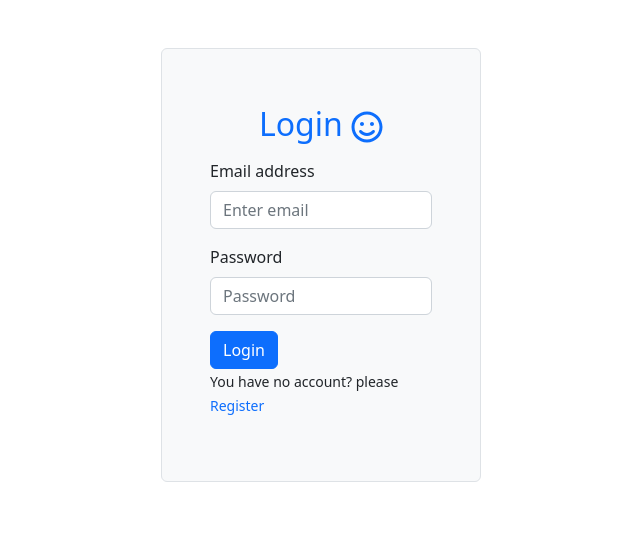
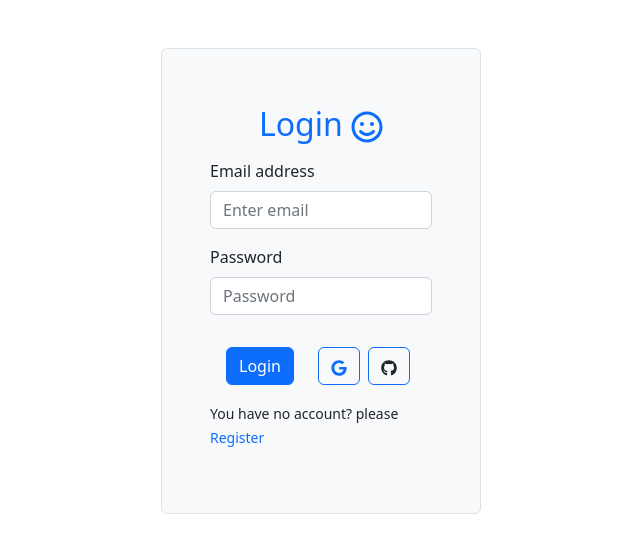
Before and after one commit to ArjumanJesmin/food-hunter-client, a React (Vite) app: page /login in a window 1280 px wide. Shown: the top 552 px of the page, without its empty margins (319-959 px from the left). Built offline with nearby package versions, Linux system fonts and the light colour scheme; no server answers.

Commit message:
login register and logout updated done

```diff
--- a/src/Pages/Login/Login.jsx
+++ b/src/Pages/Login/Login.jsx
@@ -1,21 +1,65 @@
 /* eslint-disable no-unused-vars */
-import React from 'react';
+import React, { useContext } from 'react';
 import { Button, Form } from 'react-bootstrap';
-import { FaRegSmile } from 'react-icons/fa';
+import { FaGithub, FaGoogle, FaRegSmile } from 'react-icons/fa';
 import { Link } from 'react-router-dom';
+import { GithubAuthProvider, GoogleAuthProvider, getAuth, signInWithPopup } from 'firebase/auth';
+import app from '../../firebase/firebase.config';
+import { AuthContext } from '../../providers/AuthProvider';
 
 
 const Login = () => {
+    const auth = getAuth(app);
+    const googleProvider = new GoogleAuthProvider();
+    const GithubProvider = new GithubAuthProvider();
+    const { signIn } = useContext(AuthContext);
+
 
     const handleLogin = (event) => {
         event.preventDefault();
 
         const form = event.target;
-
         const email = form.email.value
         const password = form.password.value;
         console.log(email, password)
+
+        if (password.length < 6) {
+            setError(' please At least one special character!')
+            return
+        }
+
+        //signIn(email, password) ---------------------
+        signIn(email, password)
+            .then(result => {
+                const loggedUser = result.user;
+                console.log(loggedUser)
+            })
+            .catch(error => {
+                console.log(error)
+            })
     }
+
+    // Google Sign in--------------------
+    const handleGoogleSignIn = () => {
+        signInWithPopup(auth, googleProvider)
+            .then(result => {
+                const loggedUser = result.user;
+                console.log(loggedUser)
+            })
+            .catch(error => console.log(error.message))
+    }
+
+    //Github Sign In ------------------------
+    const handleGithubSignIn = () => {
+        signInWithPopup(auth, GithubProvider)
+            .then(result => {
+                const loggedInUser = result.user;
+                console.log(loggedInUser)
+            })
+            .catch(error => console.log(error.message))
+    }
+
+    // -------------------------------------------------------
 
     return (
         <div className='w-25 mx-auto border p-5 rounded my-5 bg-light'>
@@ -32,11 +76,14 @@ const Login = () => {
                     <Form.Control type="password" name='password' placeholder="Password" />
                 </Form.Group>
                 <Form.Text className="text-muted">
+                </Form.Text>
 
-                </Form.Text>
-                <Button variant="primary" type="submit">
-                    Login
-                </Button>
+                <Button className='m-3' variant="primary" type="submit">Login</Button>
+
+                <Button onClick={handleGoogleSignIn} variant="outline-primary" className='m-2 '><FaGoogle /></Button>
+
+                <Button onClick={handleGithubSignIn} variant="outline-primary" className='text-dark'><FaGithub /></Button>
+
                 <p><small> You have no account? please <Link className='text-primary text-decoration-none' to='/register'>Register</Link></small></p>
             </Form>
         </div>
--- a/src/Pages/Register/Register.jsx
+++ b/src/Pages/Register/Register.jsx
@@ -1,22 +1,22 @@
-/* eslint-disable react/jsx-no-undef */
-/* eslint-disable no-unused-vars */
 import React, { useContext, useState } from 'react';
 import { Button, Form } from 'react-bootstrap';
 import { Link } from 'react-router-dom';
-import { FaGithub, FaGoogle, FaRegSmile } from "react-icons/fa";
-// import { AuthContext } from '../../providers/AuthProvider';
-import { createUserWithEmailAndPassword, getAuth } from "firebase/auth";
-import app from '../../firebase/firebase.config';
+import {  FaRegSmile } from "react-icons/fa";
+import { AuthContext } from '../../providers/AuthProvider';
 
 
-const auth = getAuth(app);
+// const auth = getAuth(app);
 
 const Register = () => {
     const [error,setError] =useState('')
-    // const {user, createUser } = useContext(AuthContext)
+    const [success,setSuccess] =useState('')
+    const { createUser } = useContext(AuthContext);
 
     const handleRegister = (event) => {
         event.preventDefault();
+        setError('')
+        setSuccess('')
+
 
         const form = event.target;
         const name = form.name.value;
@@ -25,16 +25,19 @@ const Register = () => {
         const password= form.password.value;
         console.log(name, photo, email, password)
 
-        // createUser(email,password)
-        createUserWithEmailAndPassword(auth, email, password)
+        if (password < 6) {
+            setError(' please At least one special character!')
+            return
+        }
+
+        createUser(email,password)
         .then(result=>{
             const createdUser = result.user
             console.log(createdUser)
-            // form.reset()
+            setSuccess('Register Successfully')
         })
         .catch(error =>{
             console.log(error)
-            setError('')
         })
     }
 
@@ -69,10 +72,10 @@ const Register = () => {
                     Register
                 </Button>
                 <br/>
-                <Link className='m-2 ' to='/'><FaGoogle/></Link>
-                <Link className='m-2 text-dark' to='/'><FaGithub/></Link>
+
                 <p><small> You have all ready register? please <Link className='text-primary text-decoration-none' to='/login'>Login</Link></small></p>
             </Form>
+            <p>{error}</p>
             <div>
 
             </div>
--- a/src/Shared/Header/SingleShefCard.jsx
+++ b/src/Shared/Header/SingleShefCard.jsx
@@ -12,7 +12,7 @@ const SingleShefCard = ({shef}) => {
                 <Card.Body>
                     <Card.Title> Title: {name}</Card.Title>
                     <Card.Text>
-                     Experience:   {years_of_experience}
+                     Experience: {years_of_experience}
                     </Card.Text>
                     <Card.Text>
                       Like:  {like}
--- a/src/Shared/NavigationBar/NavigationBar.jsx
+++ b/src/Shared/NavigationBar/NavigationBar.jsx
@@ -1,9 +1,20 @@
 /* eslint-disable no-unused-vars */
-import React from 'react';
+import React, { useContext } from 'react';
 import { Button, Container, Nav, Navbar } from 'react-bootstrap';
 import { Link } from 'react-router-dom';
+import { AuthContext } from '../../providers/AuthProvider';
+import { FaUserCircle } from 'react-icons/fa';
 
 const NavigationBar = () => {
+
+  const { user, logOut } = useContext(AuthContext);
+
+  const handleLogOut = () => {
+    logOut()
+      .then()
+      .catch(error => console.log(error))
+  }
+
   return (
     <>
       <Navbar bg="light" expand="lg" className='py-4'>
@@ -17,7 +28,13 @@ const NavigationBar = () => {
               <Link className='text-decoration-none text-dark' to="/blog">Blog</Link>
             </Nav>
           </Navbar.Collapse>
-          <Link to="/login"><Button variant="outline-secondary">Login</Button></Link>
+
+          {user && <Nav.Link href="#deets"> <FaUserCircle style={{ fontSize: '2rem' }} /> {user.displayName}</Nav.Link>}
+
+          {
+            user ? <Button onClick={handleLogOut} variant="secondary">LogOut</Button> :
+              <Link to='/login'><Button variant="secondary">Login</Button></Link>
+          }
         </Container>
       </Navbar>
     </>
--- a/src/main.jsx
+++ b/src/main.jsx
@@ -5,9 +5,13 @@ import './index.css'
 import 'bootstrap/dist/css/bootstrap.min.css';
 import { RouterProvider } from 'react-router-dom';
 import router from './routes/Routes';
+import AuthProviders from './providers/AuthProvider';
 
 ReactDOM.createRoot(document.getElementById('root')).render(
   <React.StrictMode>
-     <RouterProvider router={router} />
+    <AuthProviders>
+      <RouterProvider router={router} />
+    </AuthProviders>
+
   </React.StrictMode>,
 )
--- a/src/providers/AuthProvider.jsx
+++ b/src/providers/AuthProvider.jsx
@@ -16,33 +16,34 @@ const AuthProviders = ({ children }) => {
     const createUser = (email, password) => {
         return createUserWithEmailAndPassword(auth, email, password)
     }
+
     // sign in
     const signIn = (email, password) => {
         return signInWithEmailAndPassword(auth, email, password)
     }
 
-    const logOut = () =>{
+
+    const logOut = () => {
         return signOut(auth)
     }
 
-// observe auth state change
-    useEffect(()=>{
-       const unsubscribe = onAuthStateChanged(auth,currentUser =>{
+    // observe auth state change
+    useEffect(() => {
+        const unsubscribe = onAuthStateChanged(auth, currentUser => {
             console.log(currentUser)
             setUser(currentUser)
-            setLoading(false)
+
         });
         return () => {
             unsubscribe();
         }
-    },[])
+    }, [])
 
     const authInfo = {
         user,
-        loading,
-         createUser,
-         signIn,
-         logOut
+        createUser,
+        signIn,
+        logOut
     }
 
 
```
